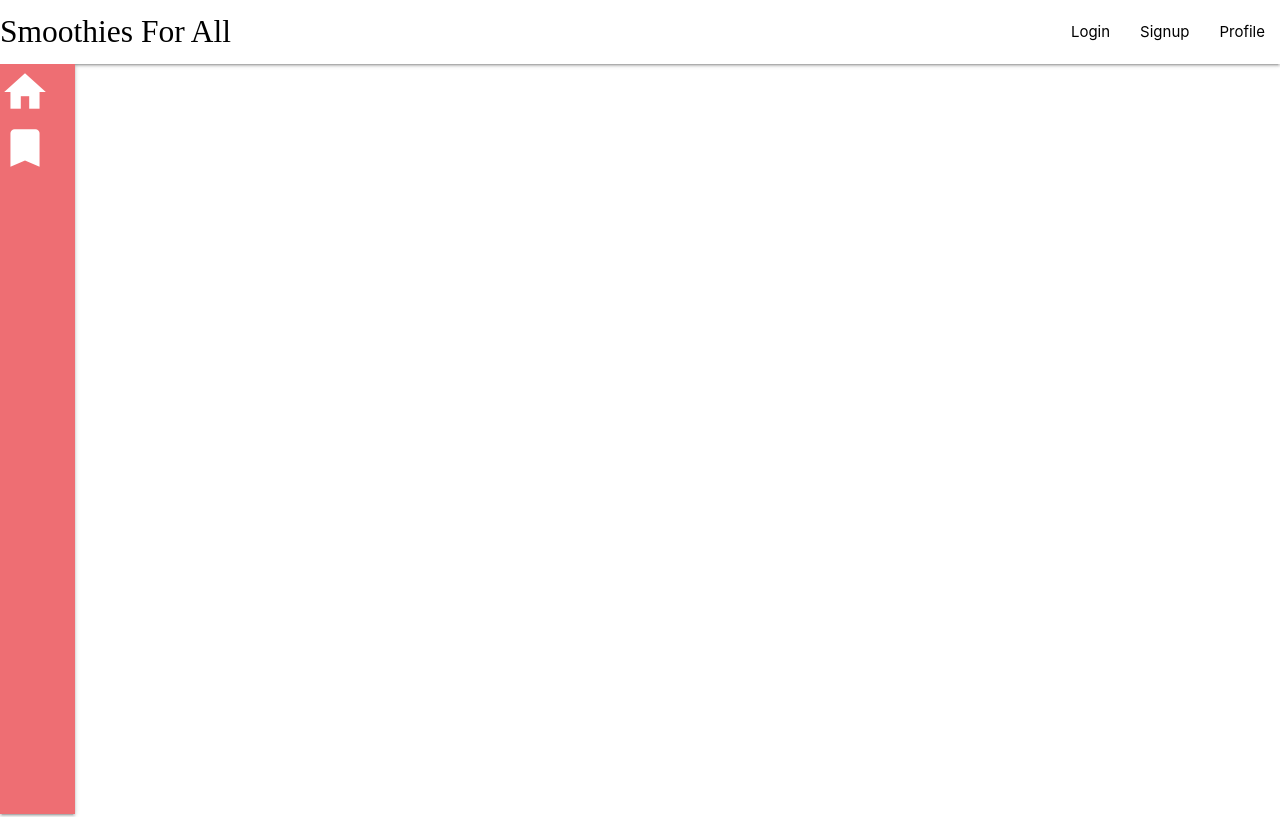
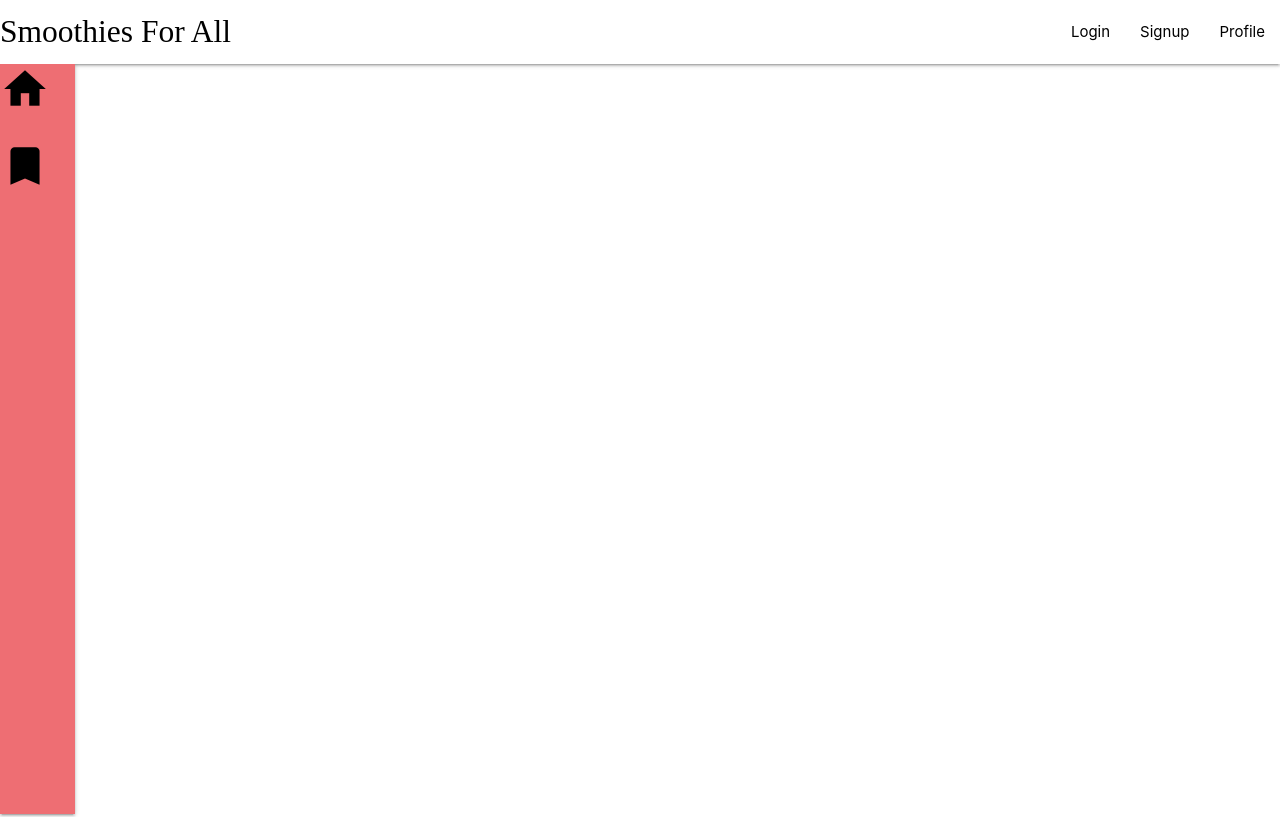
Before and after one commit to ChicoState/Smoothies-for-All, a React (Create React App) app in the folder web-client/: page / in a window 1280 px wide. Shown: the top 817 px of the page. Built offline with nearby package versions, Linux system fonts and the light colour scheme; a web font is replaced by a local one.

Commit message:
Logo's have links now

```diff
--- a/web-client/src/components/SideNavbar.js
+++ b/web-client/src/components/SideNavbar.js
@@ -5,8 +5,8 @@ const SideNavbar = ()=> {
     return (
         <nav className="side-nav">
             <div className='side-content'>
-            <i className="material-icons" style={{ fontSize: '50px' }}>home</i>
-            <i className="material-icons" style={{ fontSize: '50px' }}>bookmark</i>
+            <Link to="/" className="material-icons" style={{ fontSize: '50px' }}>home</Link>
+            <Link to="/" className="material-icons" style={{ fontSize: '50px' }}>bookmark</Link>
             </div>
         </nav>
     );
```
